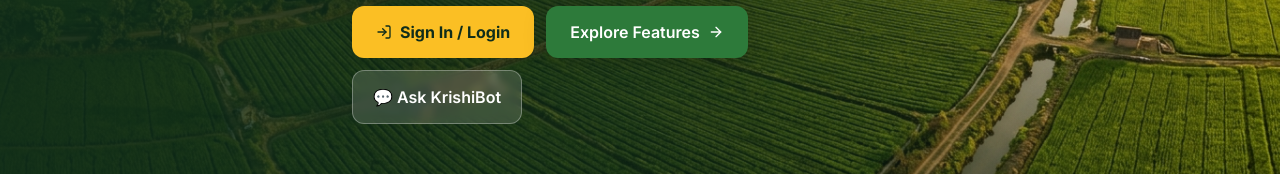
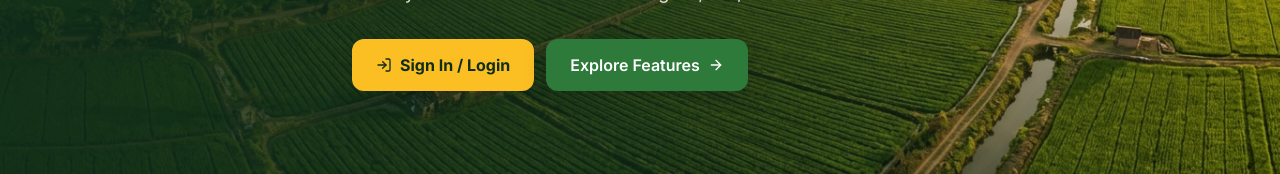
Before and after one commit to Ashmin05/farming, a Next.js app in the folder frontend/: page / in a window 1280 px wide. Shown: the part 455-629 px from the top of the page. Built offline with nearby package versions, Linux system fonts and the light colour scheme; no server answers.

Commit message:
Remove "Ask KrishiBot" button from the home page hero
Co-Authored-By: Claude Sonnet 5 <noreply@anthropic.com>

```diff
--- a/frontend/src/views/HomePage.tsx
+++ b/frontend/src/views/HomePage.tsx
@@ -122,12 +122,6 @@ export default function HomePage() {
               >
                 {t.btnExplore}
                 <ArrowRight className="w-4 h-4 group-hover:translate-x-1 transition-transform" />
-              </Link>
-              <Link
-                href="/ai-chat"
-                className="inline-flex items-center justify-center gap-2 bg-white/15 backdrop-blur-sm text-white px-5 py-3.5 rounded-xl font-semibold border border-white/30 hover:bg-white/25 transition-all duration-200 text-base"
-              >
-                {t.btnAskBot}
               </Link>
             </div>
           </div>
```
